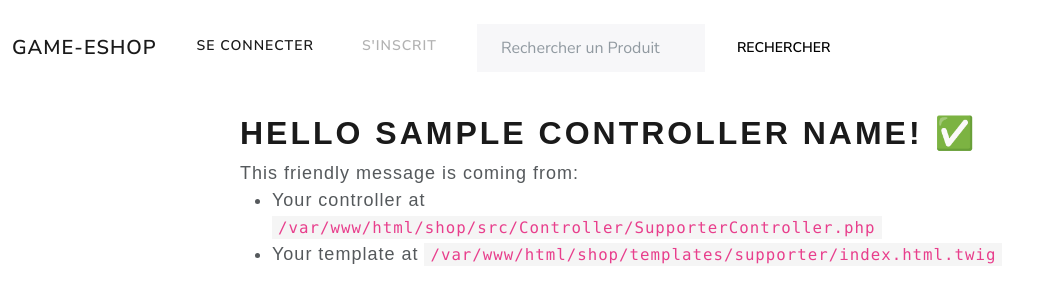
After one commit to Luigicool64/shop, a Symfony app: template templates/supporter/index.html.twig in a window 1280 px wide. The commit adds this page. Shown: the top 303 px of the page, without its empty margins (0-1045 px from the left). Run offline with Twig, Linux system fonts and the light colour scheme; the template is opened without the code that fills it: most values are stand-ins (such as "Sample title", 1, 10 or a date in 2020); some libraries are stand-ins or nearby versions.

```diff
--- a/templates/base/compte.html.twig
+++ b/templates/base/compte.html.twig
@@ -5,6 +5,7 @@
 {% endblock %}
 {% block body %}
 	<h1 class="text-center text-primary mt-4 pt-4 display-1 fw-bold">Profil</h1>
+	<div class="row justify-content-center">
 	<tr class="fw-bold text-primary ">
 		<th scope="col">Email:
 		</th>
@@ -62,4 +63,5 @@
 		{% endif %}
 	</tr>
 	</br>
+	</div>
 	{% endblock %}
--- /dev/null
+++ b/templates/supporter/index.html.twig
@@ -0,0 +1,20 @@
+{% extends 'base.html.twig' %}
+
+{% block title %}Hello SupporterController!{% endblock %}
+
+{% block body %}
+<style>
+    .example-wrapper { margin: 1em auto; max-width: 800px; width: 95%; font: 18px/1.5 sans-serif; }
+    .example-wrapper code { background: #F5F5F5; padding: 2px 6px; }
+</style>
+
+<div class="example-wrapper">
+    <h1>Hello {{ controller_name }}! ✅</h1>
+
+    This friendly message is coming from:
+    <ul>
+        <li>Your controller at <code>/var/www/html/shop/src/Controller/SupporterController.php</code></li>
+        <li>Your template at <code>/var/www/html/shop/templates/supporter/index.html.twig</code></li>
+    </ul>
+</div>
+{% endblock %}
```
Also changed, not shown: src/Controller/ListeController.php (+6 -6 lines), src/Controller/SupporterController.php (added, +18 -0 lines), templates/base/index.html.twig (+13 -8 lines), public/images_produit/jeux/Marvel Spider Man 2/1.jpg (added), public/images_produit/jeux/Marvel Spider Man 2/2.jpg (added), public/images_produit/jeux/Marvel Spider Man 2/3.jpg (added), public/images_produit/jeux/Marvel Spider Man 2/4.jpg (added), public/images_produit/jeux/Marvel Spider Man 2/5.jpg (added), public/images_produit/jeux/Marvel Spider Man : Miles Morales/2.jpg (added), public/images_produit/jeux/Marvel Spider Man : Miles Morales/3.jpg (added), public/images_produit/jeux/Marvel Spider Man : Miles Morales/4.jpg (added), public/images_produit/jeux/Marvel Spider Man : Miles Morales/5.jpg (added), public/images_produit/jeux/The legend of Zelda : Tear of the Kingdom/jacket.jpg (added), 1 other file.
